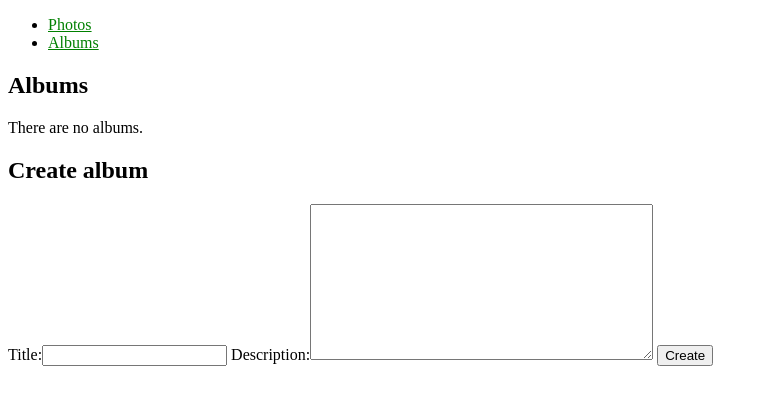
After one commit to bbliem/bordone-room, a Django app: page /albums/ in a window 1280 px wide. The commit adds this page. Shown: the top 405 px of the page, without its empty margins (0-768 px from the left). Run offline with Django 3.2, Linux system fonts and the light colour scheme; data that the repository does not hold is empty.

Commit message:
Albums and various clean-ups

```diff
--- a/gallery/forms.py
+++ b/gallery/forms.py
@@ -1,4 +1,12 @@
 from django import forms
+
+from .models import Album
 
 class PhotoUploadForm(forms.Form):
     file_field = forms.ImageField(widget=forms.ClearableFileInput(attrs={'multiple': True}))
+
+
+class AlbumCreateForm(forms.ModelForm):
+    class Meta:
+        model = Album
+        fields = ['title', 'description']
--- a/gallery/models.py
+++ b/gallery/models.py
@@ -86,6 +86,7 @@ class Album(models.Model):
     cover_photo = models.ForeignKey(Photo, null=True, on_delete=models.SET_NULL, related_name='+') # TODO enforce that it's in this album? Avoid NULL values?
     num_views = models.IntegerField('number of views', default=0)
     photos = models.ManyToManyField(Photo)
+    creation_date = models.DateTimeField(auto_now_add=True)
 
     def __str__(self):
         return self.title
--- /dev/null
+++ b/gallery/templates/gallery/album_list.html
@@ -0,0 +1,37 @@
+{% extends "gallery/base.html" %}
+
+{% block scripts %}
+{% include "gallery/justified_gallery_script.html" %}
+{% endblock %}
+
+{% block content %}
+<section>
+  <h1>Albums</h1>
+  {% if album_list %}
+    <div id="gallery">
+      {% for album in album_list %}
+        <a href="{% url 'gallery:album_detail' album.id %}">
+          {% if album.cover_photo %}
+            <img alt="{{ album.title }}" src="{{ album.cover_photo.thumbnail.url }}">
+          {% else %}
+            {{ album.title }}
+          {% endif %}
+        </a>
+      {% endfor %}
+    </div>
+    {% include "gallery/justified_gallery_script.html" %}
+  {% else %}
+    <p>There are no albums.</p>
+  {% endif %}
+</section>
+
+<section>
+  <h1>Create album</h1>
+  <form enctype="multipart/form-data" method="post" action="{% url 'gallery:album_list' %}">
+    {% csrf_token %}
+    {{ form }}
+    <input type="submit" value="Create">
+  </form>
+</section>
+
+{% endblock %}
--- a/gallery/templates/gallery/base.html
+++ b/gallery/templates/gallery/base.html
@@ -11,6 +11,7 @@
 <link rel="stylesheet" type="text/css" href="{% static 'gallery/justifiedGallery.min.css' %}">
 <script type="text/javascript" src="{% static 'gallery/jquery-3.3.1.min.js'%}"></script>
 <script type="text/javascript" src="{% static 'gallery/jquery.justifiedGallery.min.js'%}"></script>
+{% block scripts %}{% endblock %}
 </head>
 <body>
 
--- /dev/null
+++ b/gallery/templates/gallery/justified_gallery_script.html
@@ -0,0 +1,8 @@
+<script type="text/javascript">
+  $('#gallery').justifiedGallery({
+    sizeRangeSuffixes: {
+      {% for size in thumbnail_sizes %}{{ size }}: '_{{ size }}', {% endfor %}
+    },
+    rowHeight: {{ thumbnail_sizes.0 }},
+  });
+</script>
--- a/gallery/urls.py
+++ b/gallery/urls.py
@@ -11,6 +11,6 @@ urlpatterns = [
     path('photos/', views.PhotoListView.as_view(), name='photo_list'),
     path('photos/<int:pk>/', views.PhotoDetailView.as_view(),
          name='photo_detail'),
-    path('albums/', views.list_albums, name='album_list'),
-    path('albums/<int:pk>/', views.view_album, name='album_detail'),
+    path('albums/', views.AlbumListView.as_view(), name='album_list'),
+    path('albums/<int:pk>/', views.AlbumDetailView.as_view(), name='album_detail'),
 ]
--- a/gallery/views.py
+++ b/gallery/views.py
@@ -7,11 +7,11 @@ from django.http import Http404, HttpResponseRedirect
 from django.views import generic
 
 from .exif_reader import ExifReader
-from .forms import PhotoUploadForm
-from .models import Photo
+from .forms import AlbumCreateForm, PhotoUploadForm
+from .models import Album, Photo
 
 class PhotoListView(generic.ListView):
-    template_name = 'gallery/index.html'
+    template_name = 'gallery/photo_list.html'
     #model = Photo
 
     def get_queryset(self):
@@ -31,19 +31,11 @@ class PhotoListView(generic.ListView):
 
 class PhotoDetailView(generic.DetailView):
     model = Photo
-    template_name = 'gallery/view_photo.html'
-
-
-def list_albums(request):
-    raise Http404("TODO")
-
-def view_album(request, album_id):
-    raise Http404("TODO")
+    template_name = 'gallery/photo_detail.html'
 
 
 class PhotoUploadView(generic.FormView):
     form_class = PhotoUploadForm
-    template_name = 'gallery/index.html'
     success_url = reverse_lazy('gallery:index')
 
     def post(self, request, *args, **kwargs):
@@ -65,3 +57,31 @@ class PhotoUploadView(generic.FormView):
             return self.form_valid(form)
         else:
             return self.form_invalid(form)
+
+
+class AlbumListView(generic.ListView):
+    template_name = 'gallery/album_list.html'
+    model = Album
+
+    def get_queryset(self):
+        return Album.objects.order_by('-creation_date')
+
+    def get_context_data(self, **kwargs):
+        context = super().get_context_data(**kwargs)
+        context['form'] = AlbumCreateForm()
+        context['thumbnail_sizes'] = settings.GALLERY_THUMBNAIL_SIZES
+        return context
+
+    def post(self, request, *args, **kwargs):
+        return AlbumCreateView.as_view()(request, args, kwargs)
+
+
+class AlbumCreateView(generic.CreateView):
+    form_class = AlbumCreateForm
+    model = Album
+    success_url = reverse_lazy('gallery:album_list')
+
+
+class AlbumDetailView(generic.DetailView):
+    model = Album
+    template_name = 'gallery/album_detail.html'
```
Also changed, not shown: gallery/templates/gallery/album_detail.html (added, +7 -0 lines), gallery/templates/gallery/index.html (deleted, +0 -48 lines), gallery/templates/gallery/photo_list.html (added, +30 -0 lines), gallery/migrations/0008_album_creation_date.py (added), gallery/templates/gallery/photo_detail.html (renamed from gallery/templates/gallery/view_photo.html).
